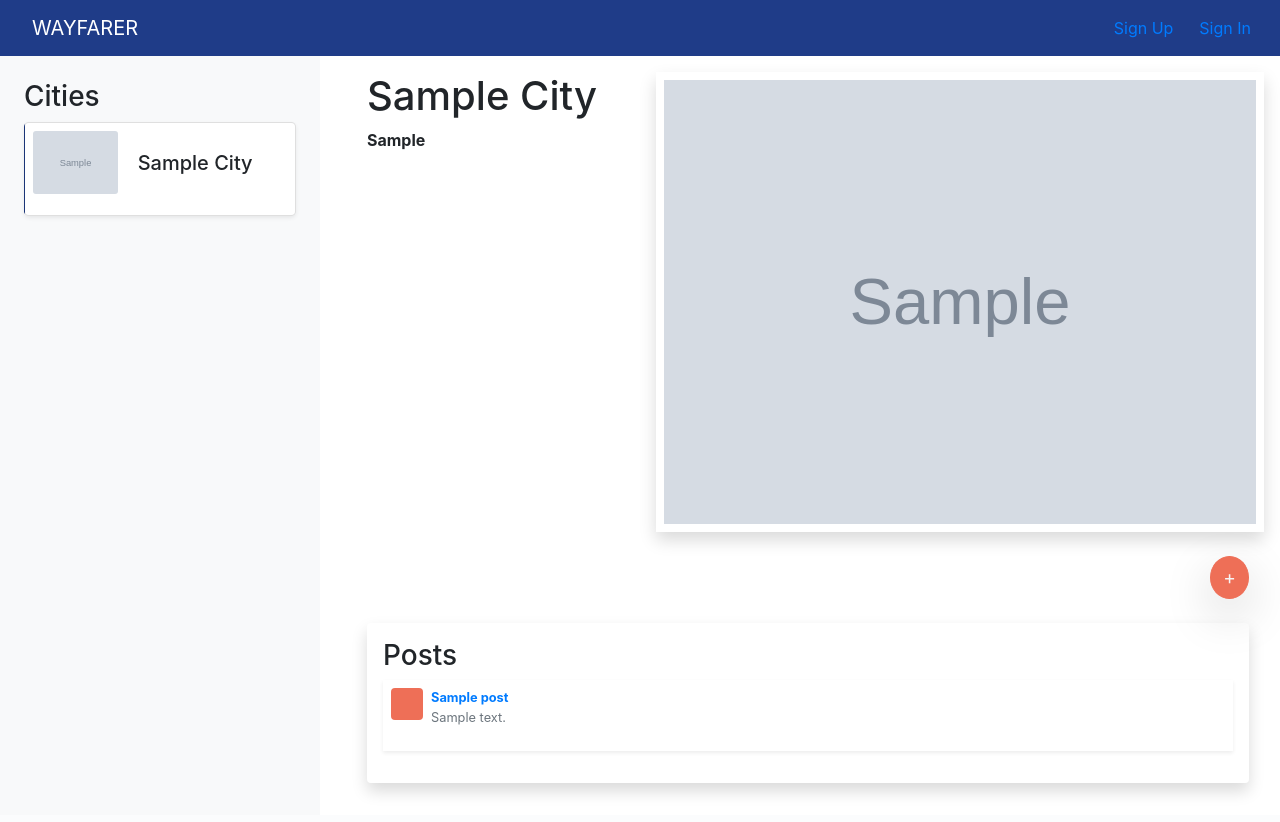
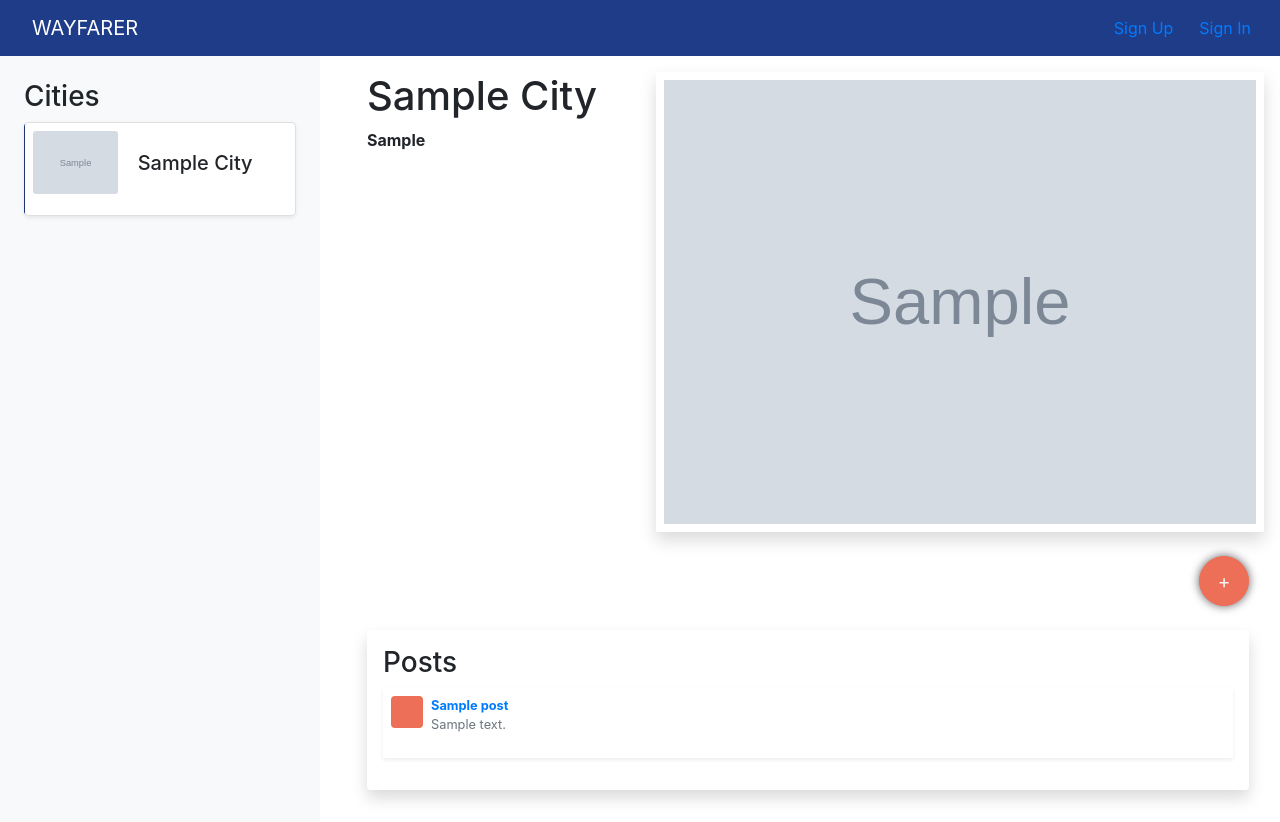
Before and after one commit to aprilkrg/wayfarer, a Django app: page /cities/1 in a window 1280 px wide. Before the commit the page ends 793 px from the top, so only its background shows below. Run offline with Django 3.2, Linux system fonts and the light colour scheme; tables that the repository leaves empty hold one stand-in row (values such as "Sample post"); grey boxes marked "Sample" are stand-in pictures; some libraries are stand-ins or nearby versions.

Commit message:
added buttons styles

```diff
--- a/main_app/static/styles/abstract/variebles.css
+++ b/main_app/static/styles/abstract/variebles.css
@@ -3,4 +3,5 @@
   --primary-orange: #ee6f57;
   --primary-dark: #070d59;
   --secondary-dark: #1f3c88;
+  --primary-gray: #635c63;
 }
--- /dev/null
+++ b/main_app/static/styles/components/buttons.css
@@ -0,0 +1,6 @@
+.add-btn {
+    width: 50px;
+    height: 50px;
+    border-radius: 50%;
+    box-shadow: 0px 0px 10px  var( --primary-gray );
+}
--- a/main_app/static/styles/main.css
+++ b/main_app/static/styles/main.css
@@ -1,6 +1,7 @@
 @import './abstract/variebles.css';
 @import './bootstrap/overwrite.css';
 @import './animations/animations.css';
+@import './components/buttons.css';
 @import './base/base.css';
 
 
--- a/main_app/templates/city/index.html
+++ b/main_app/templates/city/index.html
@@ -58,7 +58,7 @@
                  {% comment %} row 2 add post button {% endcomment %}
                 <div class="row mb-2 ">
                     <div class="col">
-                        <button type="button" class="btn btn-primary shadow-lg rounded-circle float-right" data-toggle="modal" data-target="#add_post" >
+                        <button type="button" class="btn btn-primary add-btn float-right" data-toggle="modal" data-target="#add_post" >
                             &#43;
                         </button>
                     </div>
@@ -117,6 +117,7 @@
             </div>
 
             <div class="modal-body">
+
                 {% include 'post/new_post.html' with city=city.id %}
             </div>
 
```
